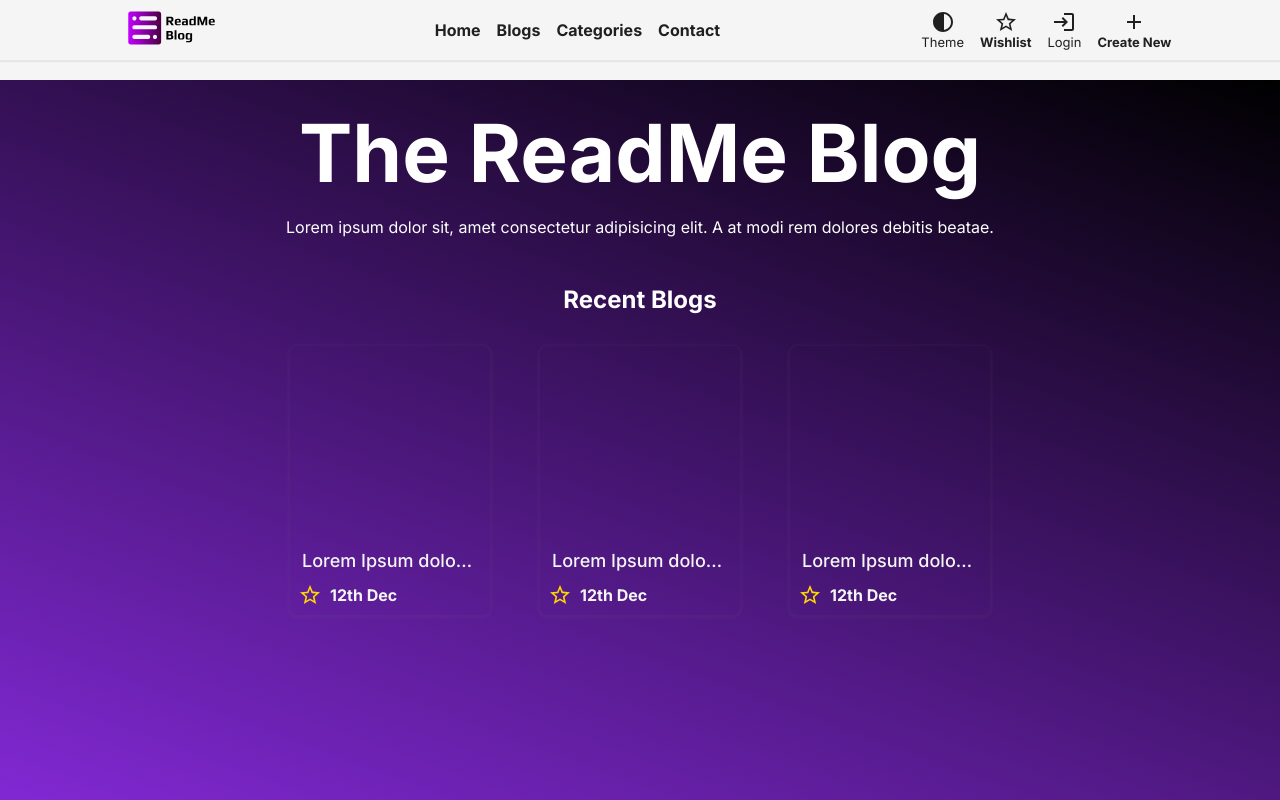
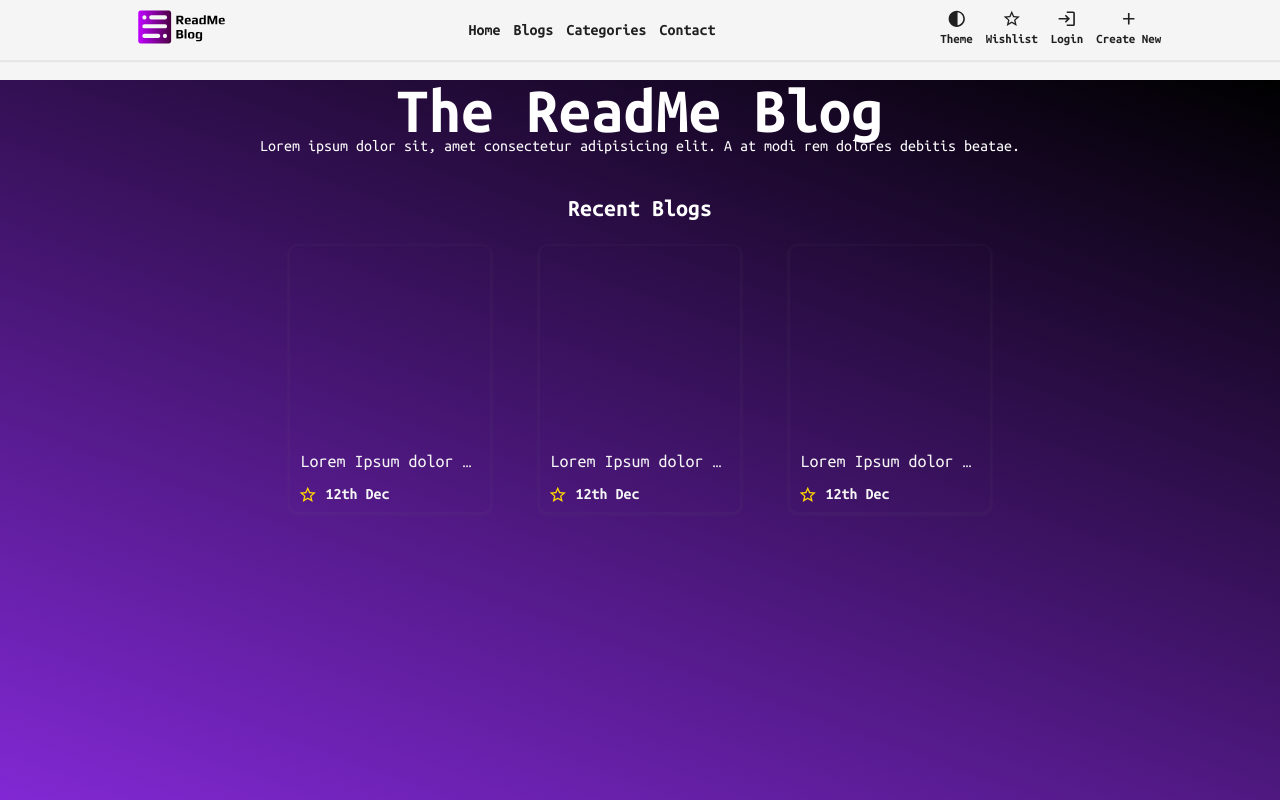
Before and after one commit to climaxmba/readme-blog, a Next.js app: page / in a window 1280 px wide. Shown: the top 800 px of the page. Built offline with nearby package versions, Linux system fonts and the light colour scheme.

Commit message:
Modify fonts

```diff
--- a/src/app/globals.scss
+++ b/src/app/globals.scss
@@ -7,6 +7,10 @@
   &[role="button"] {
     cursor: pointer;
   }
+}
+
+:root {
+  font-family: monospace;
 }
 
 body {
@@ -47,6 +51,7 @@ body {
   background-color: var(--bgcolor);
   max-width: 100vw;
   overflow-x: hidden;
+  line-height: 1.75rem;
 }
 
 ::-webkit-scrollbar {
--- a/src/app/layout.tsx
+++ b/src/app/layout.tsx
@@ -1,14 +1,19 @@
 import type { Metadata } from "next";
-import { Inter } from "next/font/google";
+import { Ubuntu_Mono } from "next/font/google";
 import NavBar, { BottomNav } from "../components/navBar/NavBar";
 import NavbarProvider from "@/components/navBar/NavbarContext";
 import "./globals.scss";
 
-const inter = Inter({ subsets: ["latin"] });
+const mono = Ubuntu_Mono({
+  weight: ["400", "700"],
+  subsets: ["latin"],
+  fallback: ["Courier New", "monospace"],
+});
 
 export const metadata: Metadata = {
-  title: "The Readme Blog",
-  description: "A comprehensive blogging platform where users can read, and interact with blog posts",
+  title: "Readme Blog",
+  description:
+    "A comprehensive blogging platform where users can read, and interact with blog posts",
 };
 
 export default function RootLayout({
@@ -18,7 +23,12 @@ export default function RootLayout({
 }>) {
   return (
     <html lang="en">
-      <body className={inter.className}>
+      <body
+        style={{
+          fontFamily: mono.style.fontFamily,
+          fontStyle: mono.style.fontStyle,
+        }}
+      >
         <NavbarProvider>
           <NavBar />
         </NavbarProvider>
--- a/src/components/blogView/blog-view.scss
+++ b/src/components/blogView/blog-view.scss
@@ -4,8 +4,8 @@ h3,
 h4,
 h5,
 h6 {
-  margin: 1rem 0;
-  line-height: 2.2rem;
+  margin: 1.3rem 0;
+  line-height: 2.5rem;
 }
 
 li {
@@ -18,10 +18,10 @@ li {
 }
 
 main {
-  line-height: 1.5rem;
+  line-height: 1.75rem;
 
   p {
-    margin: 1rem 0;
+    margin: 1.3rem 0;
   }
 }
 
--- a/src/components/blogView/blogView.module.scss
+++ b/src/components/blogView/blogView.module.scss
@@ -25,7 +25,7 @@ $container-w: clamp(300px, 100vw, 1024px);
   }
 
   .comment {
-    padding: 0.5rem;
+    padding: 0.5rem 1rem;
     background-color: #80808020;
     border-radius: 12px;
 
--- a/src/components/navBar/navBar.module.scss
+++ b/src/components/navBar/navBar.module.scss
@@ -34,6 +34,7 @@
       align-items: center;
       justify-content: center;
       font-size: small;
+      font-weight: bold;
     }
   }
 
```
